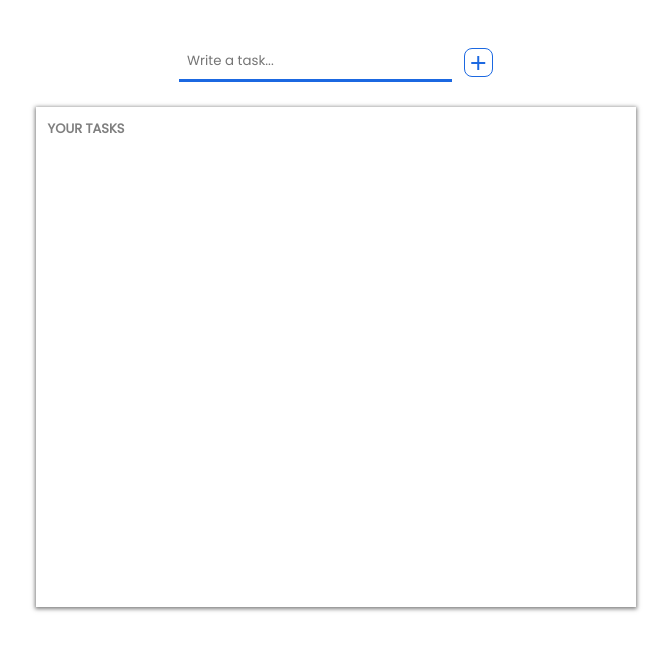
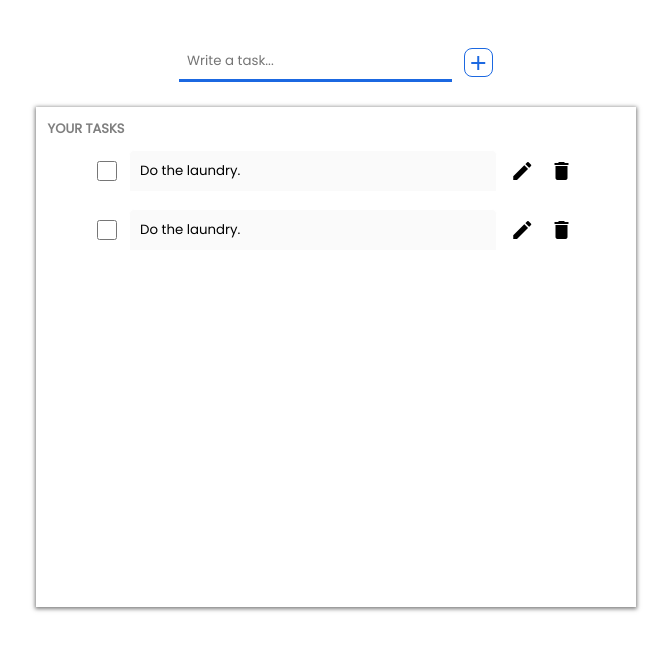
Before and after one commit to insirenator/TaskManager, a website with bundled scripts: page index.html in a window 1280 px wide. Shown: the whole page, without its empty margins (304-975 px from the left). Built offline with nearby package versions, Linux system fonts and the light colour scheme.

Commit message:
Added: Task Component styling

```diff
--- a/app.js
+++ b/app.js
@@ -1,12 +1,15 @@
 import { createTaskComponent} from './js/task_component.js';
 
-// const newTask = createTaskComponent("Do the laundry.");
 
-// document.querySelector('.root-container').appendChild(newTask);
 
 const addBtn = document.querySelector('#add-btn');
 const taskInput = document.querySelector('#task-input');
 const displayArea = document.querySelector('.display-area');
+
+
+// For styling reference, remove it later
+displayArea.appendChild(createTaskComponent("Do the laundry."));
+displayArea.appendChild(createTaskComponent("Do the laundry."));
 
 addBtn.addEventListener('click', () => {
 	const taskName = taskInput.value;
--- /dev/null
+++ b/css/task_component_style.css
@@ -0,0 +1,32 @@
+/* Styling for the task component */
+
+.task-container {
+	display: flex;
+	align-items: center;
+	justify-content: space-around;
+	/*border: 1px solid black;*/
+	padding: 5px;
+	width: min(500px, 95%);;
+}
+
+.checkboxes {
+	width: 20px;
+	height: 20px;
+	cursor: pointer;
+}
+
+.task-fields {
+	padding: 10px;
+	color: black;
+	border: none;
+	width: 75%;
+	border: 1px solid rgba(255, 255, 255, 1);
+	border-radius: 5px 5px 0 0;
+
+}
+
+.task-fields:focus {
+	outline: none;
+	border: 1px solid rgba(0, 0, 0, 0.5);
+	border-bottom: 3px solid #1b68e1;
+}
--- a/index.html
+++ b/index.html
@@ -6,6 +6,7 @@
 	<meta name="viewport" content="width=device-width, initial-scale=1.0">
 	<title>Task Manager</title>
 	<link rel="stylesheet" href="css/style.css">
+	<link rel="stylesheet" href="css/task_component_style.css">
 	<link rel="stylesheet" href="https://fonts.googleapis.com/icon?family=Material+Icons">
 </head>
 <body>
--- a/js/task_component.js
+++ b/js/task_component.js
@@ -1,17 +1,25 @@
 function createTaskComponent(taskName) {
+
 	// Main container
 	const taskContainer = document.createElement('div');
+	taskContainer.classList.add('task-container');
+
 	//Checkbox
 	const checkbox = document.createElement('input');
 	checkbox.type = "checkbox";
+	checkbox.classList.add('checkboxes');
+
 	// Task
 	const task = document.createElement('input');
+	task.classList.add('task-fields');
 	task.value = taskName;
 	task.type = "text";
 	task.disabled = true;
+
 	task.onblur = () => {
 		task.disabled = true;
 	};
+
 	// Control Icons
 	// Edit
 	const editBtn = document.createElement('span');
```
